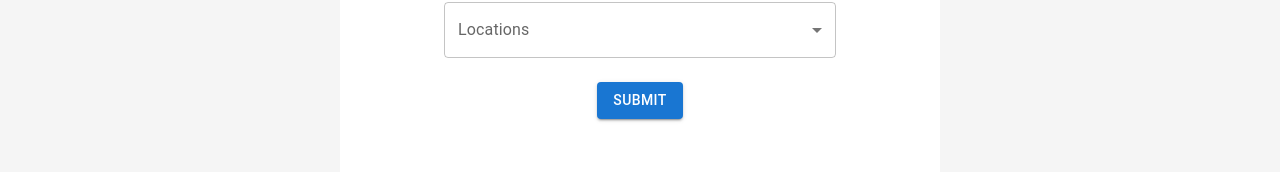
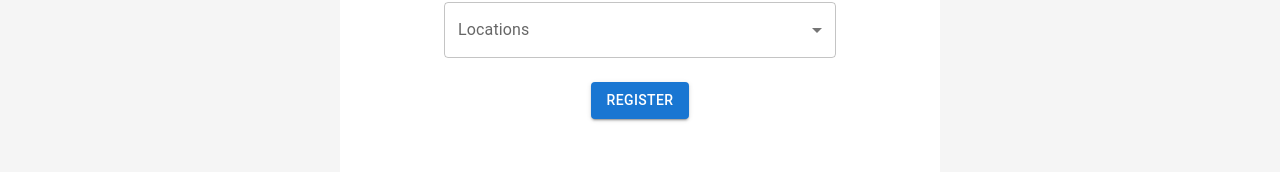
Before and after one commit to HezekielT/Aelaf_Dejen_WebApp, a React (Create React App) app in the folder client/: page / in a window 1280 px wide. Shown: the part 494-666 px from the top of the page. Built offline with nearby package versions, Linux system fonts and the light colour scheme.

Commit message:
confirm registration

```diff
--- a/client/src/components/Participant-Registeration.js
+++ b/client/src/components/Participant-Registeration.js
@@ -105,7 +105,7 @@ function Participant_Regist(props) {
                         variant="contained"
                         sx={{ mt: -4, mb: 4, }}
                     >
-                        Submit
+                        Register
                     </Button>
                 </Grid>
             </Grid>
```
